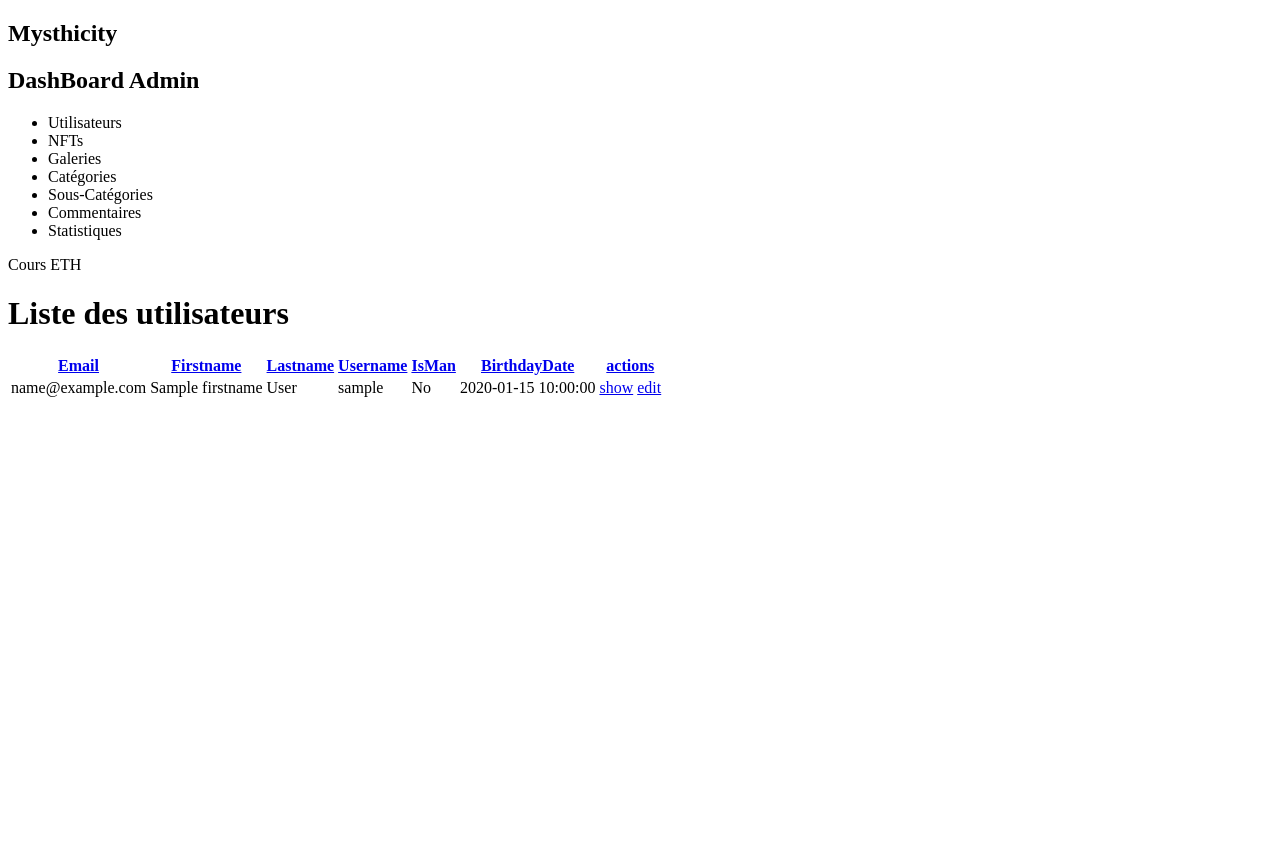
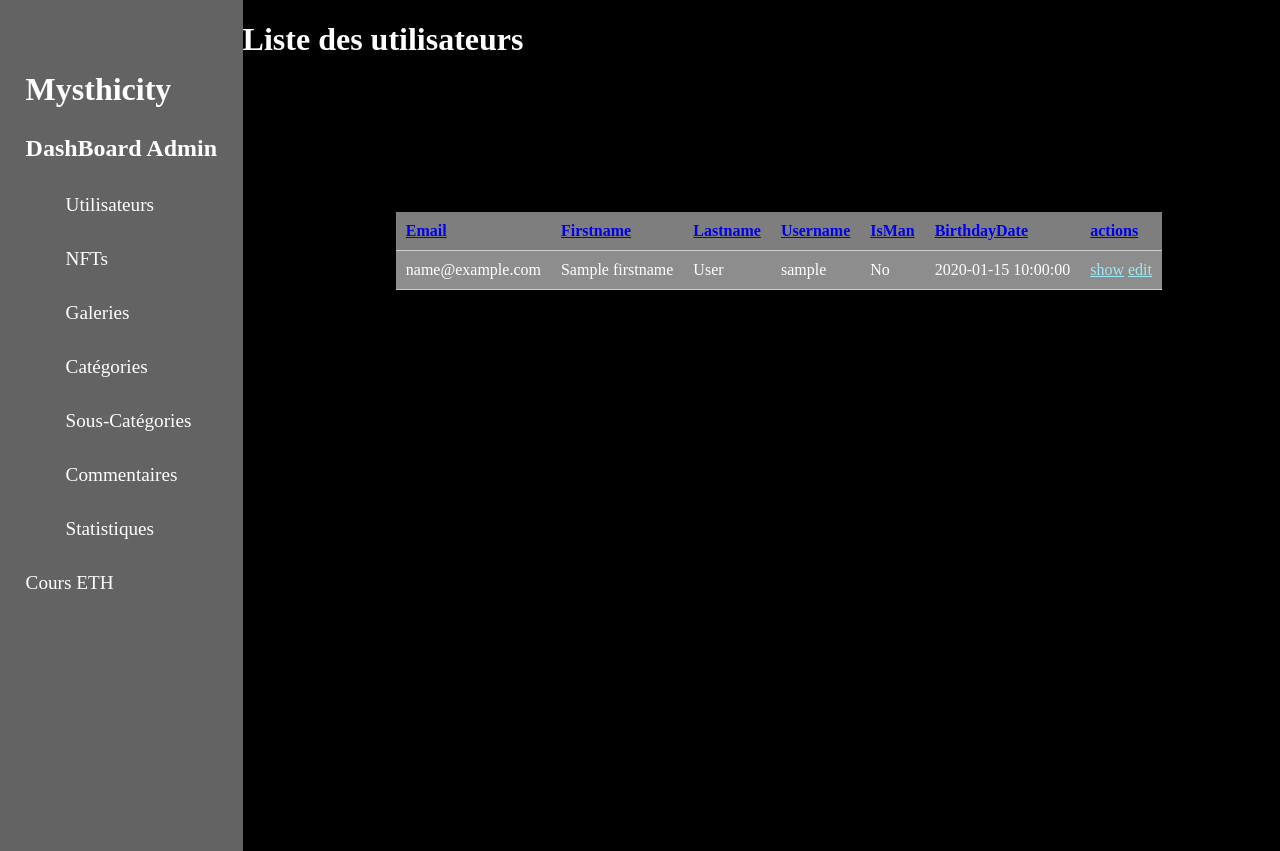
Before and after one commit to LionelHB/SymMysthicity, a Symfony app: template templates/user/index.html.twig in a window 1280 px wide. Before the commit the page ends 397 px from the top, so only its background shows below. Run offline with Twig, Linux system fonts and the light colour scheme; the template is opened without the code that fills it: most values are stand-ins (such as "Sample title", 1, 10 or a date in 2020); style sheets or scripts are compiled from the project's sources; some libraries are stand-ins or nearby versions.

Commit message:
add dashboard

```diff
--- a/assets/styles/app.css
+++ /dev/null
@@ -1,3 +0,0 @@
-body {
-    background-color: lightgray;
-}
--- /dev/null
+++ b/assets/styles/app.scss
@@ -0,0 +1,166 @@
+body {
+    margin: 0;
+    padding: 0;
+    background-color: rgb(0, 0, 0);
+    color: white;
+    display: flex;
+    overflow: hidden;
+
+
+    header {
+        background-color: rgb(99, 99, 99);
+        width: fit-content;
+        height: 100vh;
+        padding: 2%;
+
+        .firstContain {
+            h1 {
+                padding-top: 10%;
+                font-size: 2rem;
+            }
+        }
+
+        .secondContain {
+            width: fit-content;
+
+            .listNav {
+                ul {
+                    list-style: none;
+
+                    li {
+                        margin-top: 2rem;
+                        font-size: 1.2rem;
+                    }
+                }
+            }
+        }
+
+        .thirdContain {
+            margin-top: 2rem;
+            font-size: 1.2rem;
+        }
+    }
+}
+
+
+.sortable {
+        color: #9ee9f3;
+        border-color: #9ee9f3;
+        background-color: transparent;
+
+        &:hover {
+            color: #000000;
+            background-color: #ffffff;
+        }
+}
+
+.btn{
+    &.btn-outline-dark {
+        color: #9ee9f3;
+        border-color: #9ee9f3;
+        background-color: transparent;
+
+        &:hover {
+            color: #000000;
+            background-color: #ffffff;
+        }
+    }
+}
+
+
+
+.pagination {
+    ul.pagination {
+        list-style: none;
+        display: flex;
+        justify-content: center;
+        margin: 20px 0;
+
+        li.page-item {
+            &.disabled {
+                .page-link {
+                    background-color: #333;
+                    color: #777;
+                }
+            }
+
+            &.active {
+                .page-link {
+                    background-color: #007bff;
+                    border-color: #007bff;
+                    color: #fff;
+
+                    &:hover {
+                        background-color: #0056b3;
+                        border-color: #0056b3;
+                    }
+                }
+            }
+
+            .page-link {
+                background-color: #fff;
+                border-color: #9ee9f3;
+                color: #333;
+                padding: 6px 12px;
+                text-decoration: none;
+
+                &:hover {
+                    background-color: #9ee9f3;
+                    border-color: #ccc;
+                    color: #333;
+                }
+            }
+        }
+    }
+}
+
+.user-list {
+    width: 100%;
+    margin: 20% 20% 5%;
+
+    table {
+        width: 100%;
+        border-collapse: collapse;
+        background-color: #000000;
+        box-shadow: 0 0 5px rgba(0, 0, 0, 0.2);
+    }
+
+    th, td {
+        padding: 10px;
+        text-align: left;
+        border-bottom: 1px solid #ccc;
+    }
+
+    th {
+
+        background-color: #7e7e7e;
+        color: #fff;
+    }
+
+    tbody tr:nth-child(odd) {
+        background-color: #8d8d8d;
+    }
+
+    tbody tr:hover {
+        background-color: #ffffff;
+        color: black;
+        td a{
+            color: #000000;
+        }
+    }
+
+    .actions {
+        a {
+            display: inline-block;
+            margin-right: 5px;
+            text-decoration: none;
+            padding: 5px 10px;
+            background-color: #007bff;
+            color: #fff;
+
+            &:hover {
+                background-color: #0056b3;
+            }
+        }
+    }
+}
--- a/assets/styles/main.scss
+++ b/assets/styles/main.scss
@@ -0,0 +1 @@
+@import "app.scss";
--- a/src/Entity/Nft.php
+++ b/src/Entity/Nft.php
@@ -61,11 +61,11 @@ class Nft
     #[ORM\Id]
     #[ORM\GeneratedValue]
     #[ORM\Column]
-    #[Groups(['nft:post', 'nft:list', 'nft:item'])]
+    #[Groups(['nft:post', 'nft:list', 'nft:item', 'gallery:item', 'gallery:list'])]
     private ?int $id = null;
 
     #[ORM\Column(length: 255, nullable: true)]
-    #[Groups(['user:post', 'user:list', 'user:item', 'category:item', 'subCategory:item', 'gallery:item'])]
+    #[Groups(['user:post', 'user:list', 'user:item', 'category:item', 'subCategory:item', 'gallery:item', 'gallery:list'])]
     private ?string $name = null;
 
     #[ORM\Column(length: 255, nullable: true)]
@@ -88,7 +88,7 @@ class Nft
     private ?string $identificationKey = null;
 
     #[ORM\Column(length: 255)]
-    #[Groups(['nft:item', 'gallery:item', 'gallery:list', 'user:item', 'subCategory:item', 'category:item', 'favoris:item'])]
+    #[Groups(['nft:item', 'gallery:item', 'gallery:list', 'user:item', 'subCategory:item', 'category:item', 'favoris:item', 'user:item', 'user:list'])]
     private ?string $nftPath = null;
 
     #[ORM\Column]
--- a/src/Entity/User.php
+++ b/src/Entity/User.php
@@ -51,7 +51,7 @@ class User implements UserInterface, PasswordAuthenticatedUserInterface
     #[ORM\Id]
     #[ORM\GeneratedValue]
     #[ORM\Column]
-    #[Groups(['user:post', 'user:list', 'user:item'])]
+    #[Groups(['user:post', 'user:list', 'user:item', 'gallery:list'])]
     private ?int $id = null;
 
     #[ORM\Column(length: 180, unique: true)]
@@ -86,7 +86,7 @@ class User implements UserInterface, PasswordAuthenticatedUserInterface
     private ?\DateTimeInterface $birthdayDate = null;
 
     #[ORM\OneToMany(mappedBy: 'owner', targetEntity: Gallery::class)]
-    #[Groups(['user:post', 'user:list', 'user:item', 'gallery:item', 'gallery:list'])]
+    #[Groups(['user:post', 'user:list', 'user:item', 'gallery:item', 'gallery:item', 'gallery:list'])]
     private Collection $gallery;
 
     #[ORM\OneToMany(mappedBy: 'owner', targetEntity: Nft::class)]
--- a/src/Events/PrePersistEventSubscriber.php
+++ b/src/Events/PrePersistEventSubscriber.php
@@ -23,8 +23,7 @@ class PrePersistEventSubscriber implements EventSubscriber
     {
         $entity = $args->getObject();
 
-        if ($entity instanceof User) { // Remplacez "YourEntity" par le nom de votre entité
-            // Votre logique de pré-persist ici
+        if ($entity instanceof User) {
         }
     }
 }
--- a/src/Service/HttpClientService.php
+++ b/src/Service/HttpClientService.php
@@ -9,11 +9,7 @@ use Symfony\Component\HttpClient\HttpClient;
 use Symfony\Contracts\HttpClient\Exception\TransportExceptionInterface;
 use Symfony\Contracts\HttpClient\ResponseInterface;
 
-/**
- * Class HttpClientService.php
- *
- * @author Kevin Tourret
- */
+
 class HttpClientService
 {
 
--- a/templates/user/index.html.twig
+++ b/templates/user/index.html.twig
@@ -5,7 +5,7 @@
 {% block body %}
 	{% block pagecontent %}
 		<h1>Liste des utilisateurs</h1>
-
+		<div class="user-list">
 			<table>
 				<thead>
 					<tr>
@@ -40,6 +40,7 @@
 					</tr>
 				</thead>
 				<tbody>
+
 					{% for user in users %}
 						<tr>
 							<td>{{ user.email }}</td>
@@ -60,6 +61,7 @@
 					{% endfor %}
 				</tbody>
 			</table>
+		</div>
 		<div class="pagination">
 			{{ knp_pagination_render(users) }}
 		</div>
```
Lines whose indentation alone changed are shown as unchanged.
